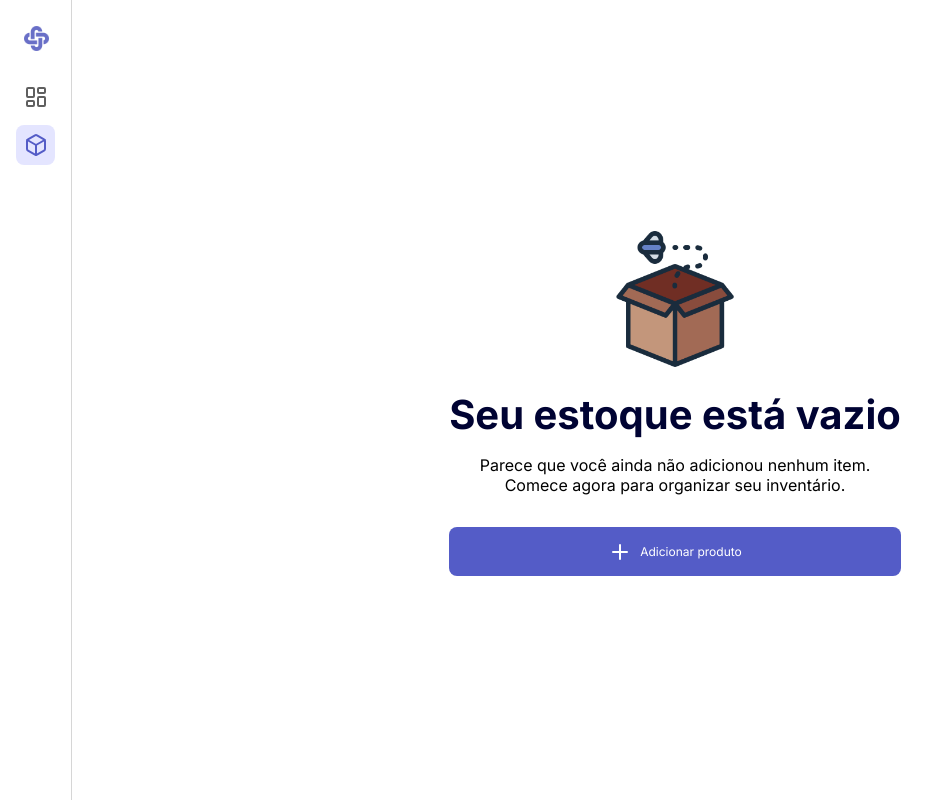
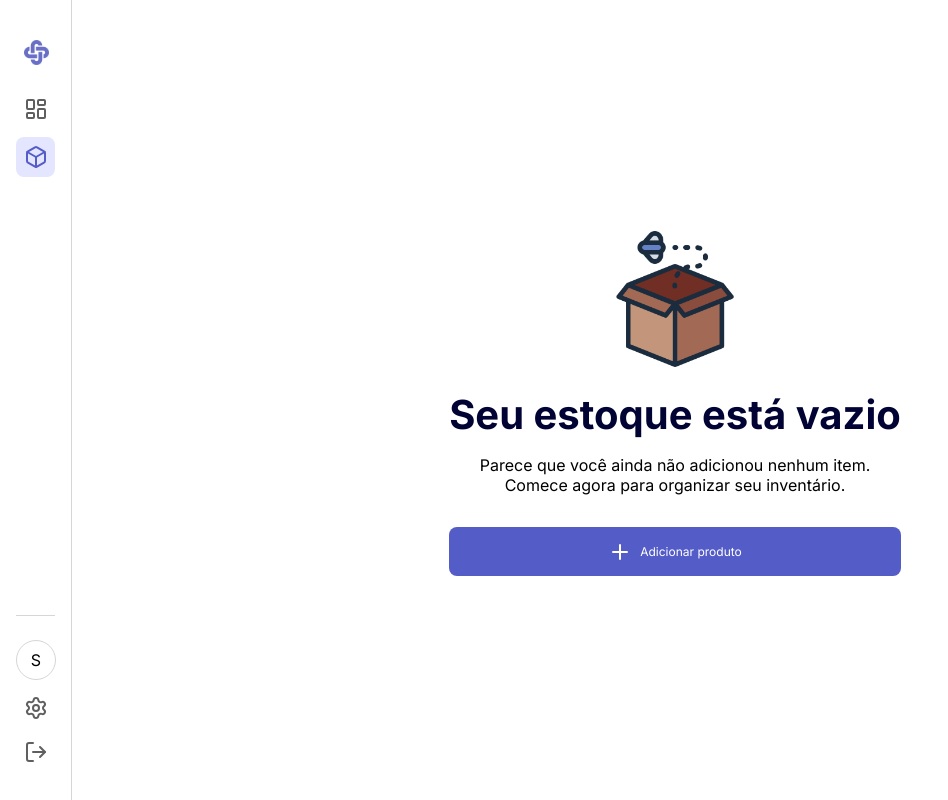
Before and after one commit to jvssvj/Stock-Gestor, a React (Vite) app: page /dashboard/items in a window 1280 px wide. Shown: the whole page, without its empty margins (0-948 px from the left). Built offline with nearby package versions, Linux system fonts and the light colour scheme; no server answers; sample sign-in values are in the browser's storage.

Commit message:
feat: add user menu to sidebar

```diff
--- a/src/layouts/RootLayout/components/Sidebar/NavItem/index.module.css
+++ b/src/layouts/RootLayout/components/Sidebar/NavItem/index.module.css
@@ -12,7 +12,6 @@
   border-radius: 0.5rem;
   transition: 0.2s ease;
   font-weight: var(--font-weight-medium);
-  position: relative;
   z-index: 2;
 }
 
--- a/src/layouts/RootLayout/components/Sidebar/index.jsx
+++ b/src/layouts/RootLayout/components/Sidebar/index.jsx
@@ -1,11 +1,14 @@
 import NavItem from "./NavItem";
 import styles from "./index.module.css";
 import stockflowicon from "@/assets/images/stockgestor-icon-blue.png";
-import { LayoutDashboard, Box } from "lucide-react";
-import { Link, useLocation } from "react-router-dom";
+import { LayoutDashboard, Box, LogOut, Settings } from "lucide-react";
+import { Link, useLocation, useNavigate } from "react-router-dom";
 import { useState, useEffect } from "react";
+import { useAuth } from "../../../../hooks/useAuth";
 
 export default function Sidebar() {
+  const { user, logout } = useAuth()
+  const navigate = useNavigate()
   const location = useLocation();
   const [active, setActive] = useState("home");
   const [isMenuOpen, setIsMenuOpen] = useState(false);
@@ -29,7 +32,7 @@ export default function Sidebar() {
             onClick={() => setIsMenuOpen((prev) => !prev)}
             className={`${styles.icon} ${isMenuOpen ? styles.activeIcon : ""}`}
           />
-          <h1>Stock Flow</h1>
+          <h1>StockFlow</h1>
         </section>
 
         <nav className={styles.nav}>
@@ -60,6 +63,46 @@ export default function Sidebar() {
           </Link>
         </nav>
 
+        <div className={styles.profile__container}>
+          <hr className={styles.profile__container__line} />
+          <div className={styles.profile__content}>
+            {(user?.avatarUrl) ?
+              <img
+                className={styles.profile__userAvatar}
+                src={user.avatarUrl}
+                alt=""
+              />
+              :
+              <span className={styles.profile__userAvatar}>
+                {user?.name.slice(0, 1)}
+              </span>
+            }
+            <span className={styles.profile__userName}>{user.name}</span>
+          </div>
+
+          <button
+            className={styles.profile__content__button}
+          >
+            <div>
+              <Settings />
+            </div>
+            Configurações
+          </button>
+
+          <button
+            className={styles.profile__content__button}
+            onClick={() => {
+              navigate('/', { replace: true })
+              setTimeout(() => logout(), 1);
+            }}
+          >
+            <div>
+              <LogOut />
+            </div>
+            Sair
+          </button>
+        </div>
+
       </div>
     </>
   );
--- a/src/layouts/RootLayout/components/Sidebar/index.module.css
+++ b/src/layouts/RootLayout/components/Sidebar/index.module.css
@@ -6,7 +6,7 @@
   max-width: 72px;
   background-color: var(--color-white);
   min-height: 100dvh;
-  padding: 1rem;
+  padding: 2rem 1rem;
   border-right: 1px solid var(--color-border);
   overflow: hidden;
   position: fixed;
@@ -40,11 +40,11 @@
   padding: 0.5rem;
 }
 
-.title h1 {
+.title>h1 {
   white-space: nowrap;
   overflow: hidden;
   text-overflow: ellipsis;
-  font-size: var(--font-size-xl);
+  font-size: var(--font-size-lg);
   color: var(--color-text);
 }
 
@@ -57,3 +57,68 @@
 .active {
   max-width: 270px;
 }
+
+.profile__container {
+  display: flex;
+  flex-direction: column;
+  margin-top: auto;
+  gap: 1rem;
+}
+
+.profile__container__line {
+  width: 100%;
+  height: 1px;
+  background-color: var(--color-border);
+  margin-bottom: .5rem;
+}
+
+.profile__content {
+  display: flex;
+  align-items: center;
+  gap: 1rem;
+  width: 100%;
+}
+
+.profile__userAvatar {
+  width: 40px;
+  height: 40px;
+  border: 1px solid var(--color-border);
+  border-radius: 100%;
+  display: flex;
+  align-items: center;
+  justify-content: center;
+  flex-shrink: 0;
+}
+
+.profile__userName {
+  width: 237px;
+  white-space: nowrap;
+  overflow: hidden;
+  text-overflow: ellipsis;
+  font-weight: var(--font-weight-medium);
+  color: var(--color-text);
+}
+
+.profile__content__button {
+  width: 237px;
+  display: flex;
+  align-items: center;
+  gap: 1rem;
+  text-decoration: none;
+  color: var(--color-text-muted);
+  background-color: transparent;
+  font-size: var(--font-size-md);
+  cursor: pointer;
+  font-weight: var(--font-weight-medium);
+  white-space: nowrap;
+  overflow: hidden;
+  text-overflow: ellipsis;
+}
+
+.profile__content__button>div {
+  width: 40px;
+}
+
+.profile__content__button:hover {
+  color: var(--color-text);
+}
```
